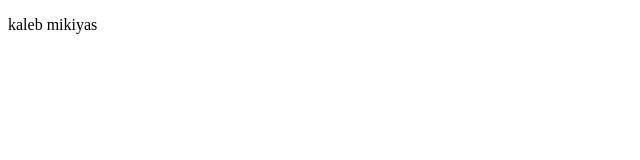
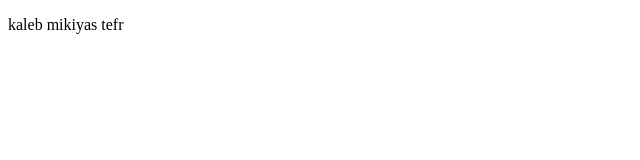
Before and after one commit to coder-kaleb/practice, a plain HTML site: page index.html in a window 1280 px wide. Shown: the full height of the page, 0-640 px from the left. Drawn offline with Linux system fonts and the light colour scheme.

Commit message:
modified

```diff
--- a/index.html
+++ b/index.html
@@ -7,6 +7,6 @@
     <title>Document</title>
 </head>
 <body>
-    <p>kaleb mikiyas</p>
+    <p>kaleb mikiyas tefr</p>
 </body>
 </html>
```
